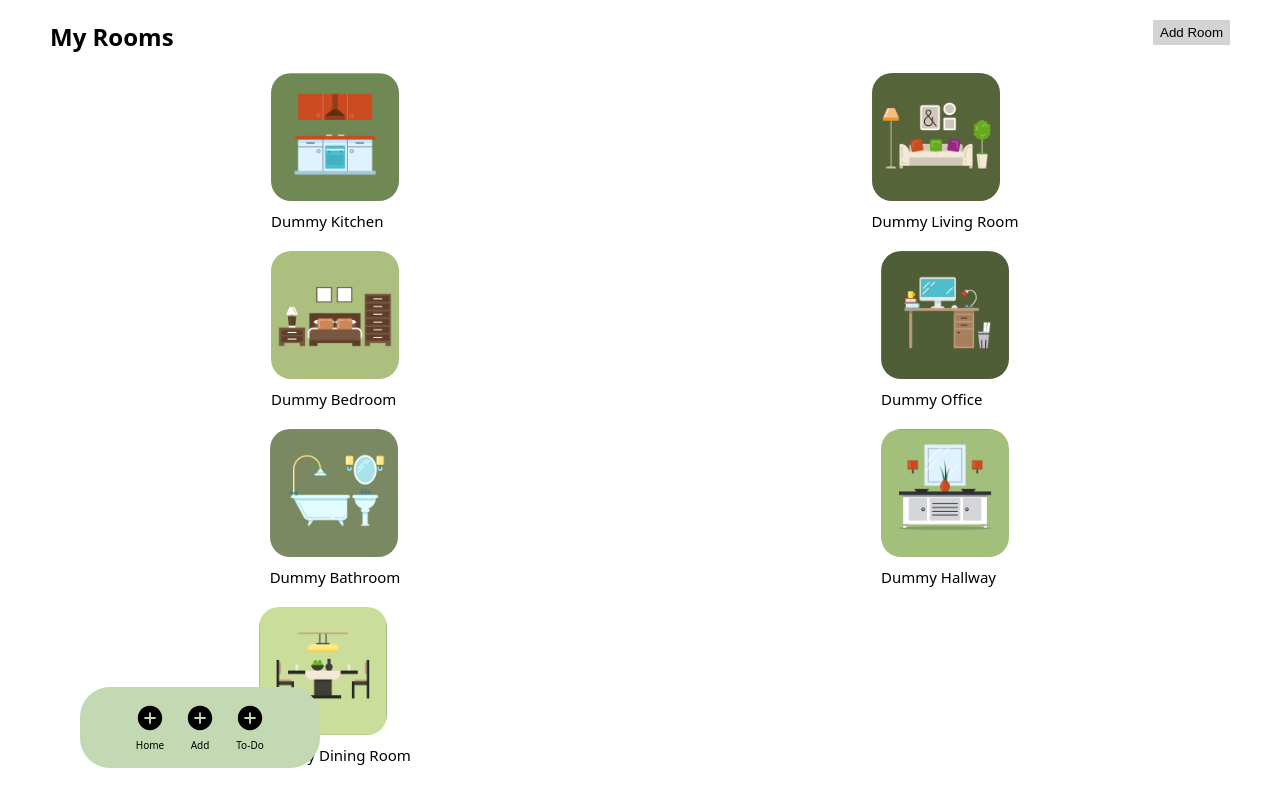
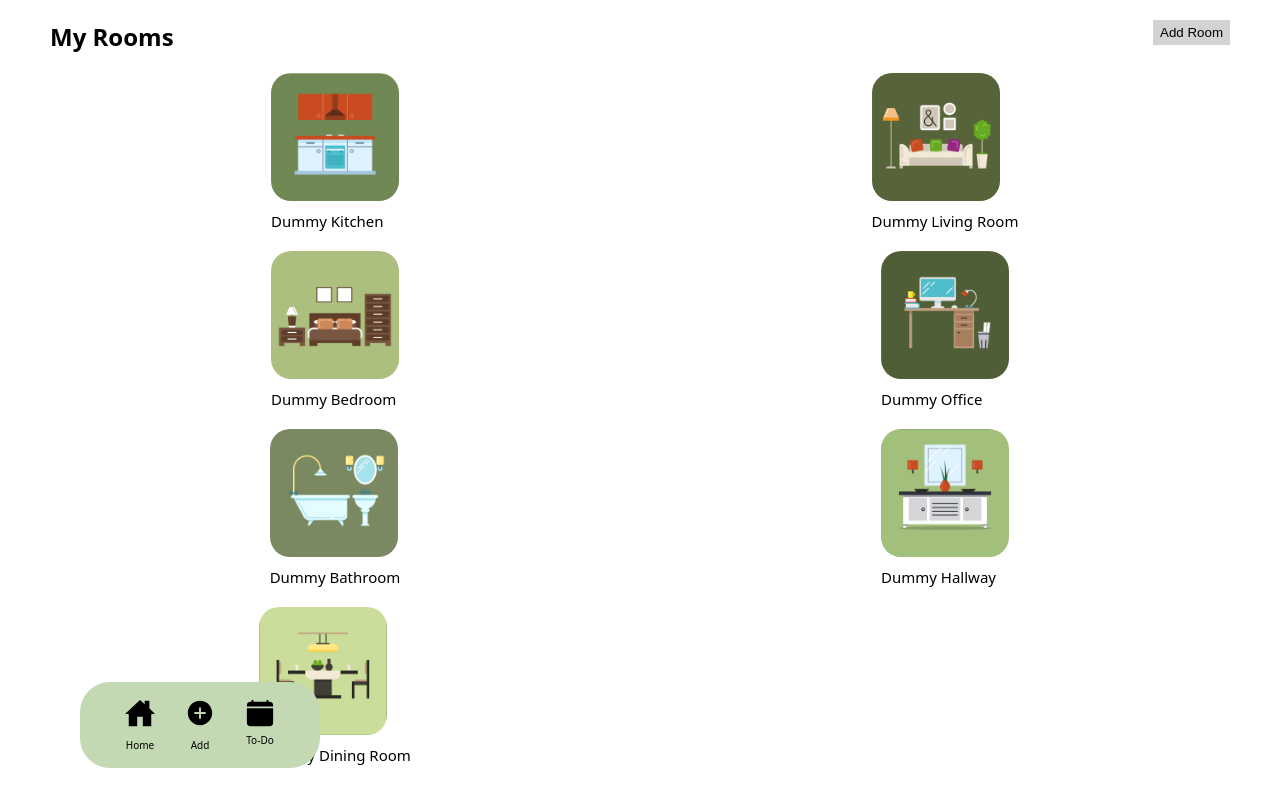
Before and after one commit to HenrikeStahlhut/capstone-project, a Next.js app: page / in a window 1280 px wide. Built offline with nearby package versions, Linux system fonts and the light colour scheme.

Commit message:
add StyledLink Component

```diff
--- a/components/Navigation/Navigation.js
+++ b/components/Navigation/Navigation.js
@@ -1,6 +1,11 @@
 import styled from "styled-components";
-import Image from "next/image";
-import { IoAddCircleSharp } from "react-icons/io5";
+import Link from "next/link";
+import {
+  IoAddCircleSharp,
+  IoHomeSharp,
+  IoCalendarClear,
+} from "react-icons/io5";
+import StyledLink from "../StyledLink/StyledLink";
 
 // Styled components
 
@@ -24,7 +29,7 @@ const Nav = styled.ul`
 const ListItemContainer = styled.div`
   display: flex;
   flex-direction: column;
-  margin: 0px 10px;
+  margin: 0px 15px;
 `;
 
 const ListItem = styled.li`
@@ -34,28 +39,32 @@ const ListItem = styled.li`
   text-align: center;
 `;
 
-// const ListIcon = styled.svg`
-//   height: 30px;
-//   width: 30px;
-// `;
-
 export default function Navigation() {
   return (
     <>
       <NavContainer>
         <Nav>
+          {/* Home */}
           <ListItemContainer>
-            <IoAddCircleSharp size="30px" />
+            <StyledLink href="/" scroll={true}>
+              <IoHomeSharp size="30px" />
               <ListItem>Home</ListItem>
+            </StyledLink>
           </ListItemContainer>
+          {/* Add */}
           <ListItemContainer>
+            <StyledLink href="/add-plants" scroll={true}>
               <IoAddCircleSharp size="30px" />
               <ListItem>Add</ListItem>
+            </StyledLink>
           </ListItemContainer>
+          {/* To-Do */}
+          <StyledLink href="/">
             <ListItemContainer>
-            <IoAddCircleSharp size="30px" />
+              <IoCalendarClear size="30px" scroll={true} />
               <ListItem>To-Do</ListItem>
             </ListItemContainer>
+          </StyledLink>
         </Nav>
       </NavContainer>
     </>
--- /dev/null
+++ b/components/StyledLink/StyledLink.js
@@ -0,0 +1,11 @@
+import Link from "next/link";
+import styled from "styled-components";
+
+const StyledLinkComponent = styled(Link)`
+  color: black;
+  text-decoration: none;
+`;
+
+export default function StyledLink({ children, href }) {
+  return <StyledLinkComponent href={href}>{children}</StyledLinkComponent>;
+}
--- a/pages/add-plants.js
+++ b/pages/add-plants.js
@@ -1,8 +1,10 @@
 import Header from "@/components/Header/Header";
+import BackButton from "@/components/BackButton/BackButton";
 
 export default function AddPlants() {
   return (
     <>
+      <BackButton />
       <Header>Add Plant</Header>
     </>
   );
```
Also changed, not shown: components/BackButton/BackButton.js (+12 -1 lines). Lines whose indentation alone changed are shown as unchanged.
